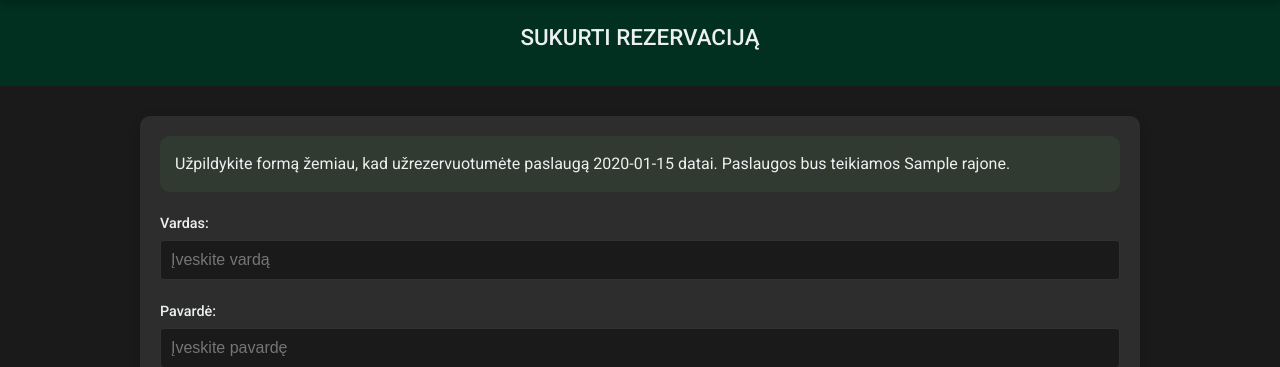
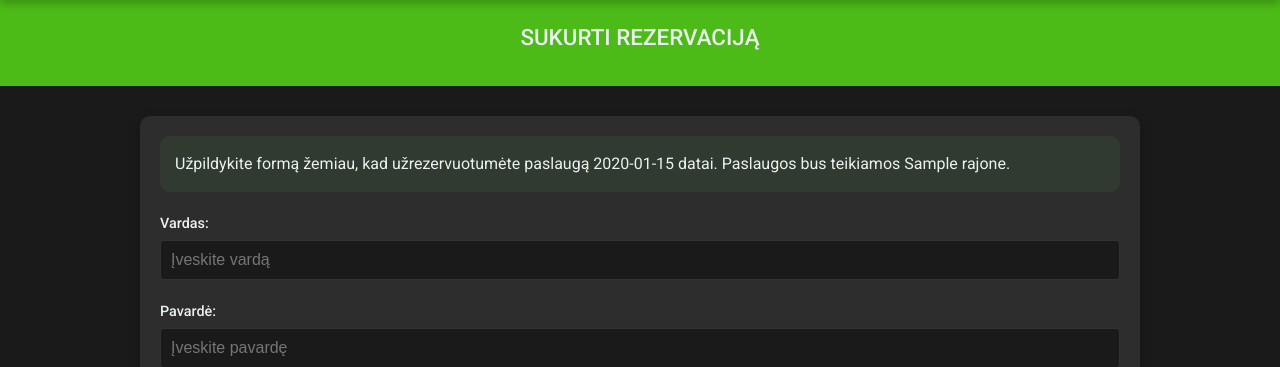
Before and after one commit to TautvisP/reservations, a Django app: template reservationWeb/reservations/templates/create_client_reservation.html in a window 1280 px wide. Shown: the part 63-430 px from the top of the page. Run offline with Django 5.2, Linux system fonts and the light colour scheme; tables that the repository leaves empty hold one stand-in row (values such as "Sample post"); the template is opened without the code that fills it: values that come from a table or form of the project are taken from there, most other values are stand-ins (such as "Sample title", 1, 10 or a date in 2020); data that the repository does not hold is empty; some libraries are stand-ins or nearby versions.

Commit message:
Updated colors

```diff
--- a/reservationWeb/reservations/templates/create_client_reservation.html
+++ b/reservationWeb/reservations/templates/create_client_reservation.html
@@ -15,7 +15,7 @@
         <a href="{% url 'index' %}" class="back-btn">Grįžti į Kalendorių</a>
     </header>
 
-    <div class="page-title">
+    <div class="page-title reservation-title">
         <h2>SUKURTI REZERVACIJĄ</h2>
     </div>
 
@@ -312,8 +312,20 @@
         .reservation-instructions {
             margin-bottom: 20px;
             padding: 15px;
-            background-color: rgba(76, 175, 80, 0.1);  /* Green with opacity (was blue) */
+            background-color: rgba(76, 175, 80, 0.1);
             border-radius: var(--border-radius);
+        }
+
+        .page-title.reservation-title {
+            background-color: var(--accent);
+            padding: 20px 16px;
+            text-align: center;
+        }
+        .page-title.reservation-title h2 {
+            font-size: 1.4rem;
+            margin-bottom: 10px;
+            font-weight: 500;
+            color: var(--text);
         }
 
         .available-times {
@@ -579,7 +591,7 @@
         }
 
         .reservation-details {
-            background-color: rgba(76, 175, 80, 0.1);  /* Green with opacity (was blue) */
+            background-color: rgba(76, 175, 80, 0.1);
             padding: 15px;
             border-radius: 5px;
             margin-top: 15px;
@@ -587,11 +599,11 @@
         }
 
         .plan-option:nth-child(1) .plan-icon {
-            color: #8bc34a;  /* Light green */
+            color: #8bc34a;
         }
 
         .plan-option:nth-child(2) .plan-icon {
-            color: #4caf50;  /* Medium green */
+            color: #4caf50;
         }
 
         /* Message Container Styles */
```
